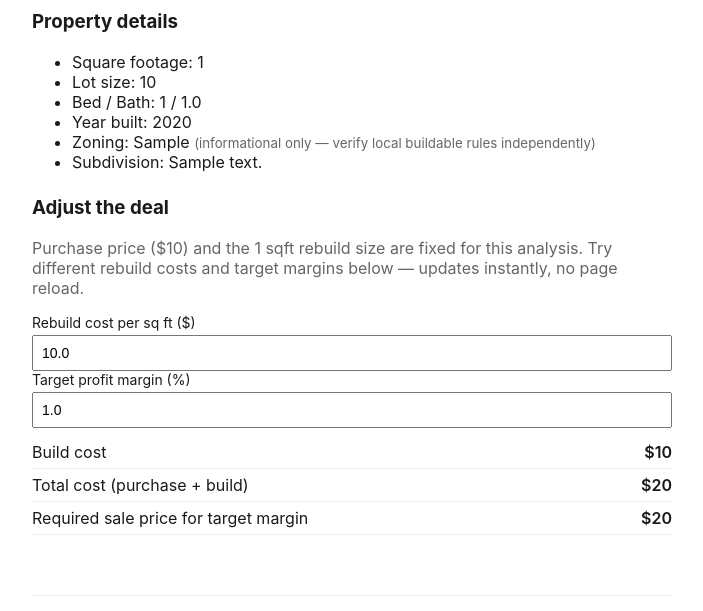
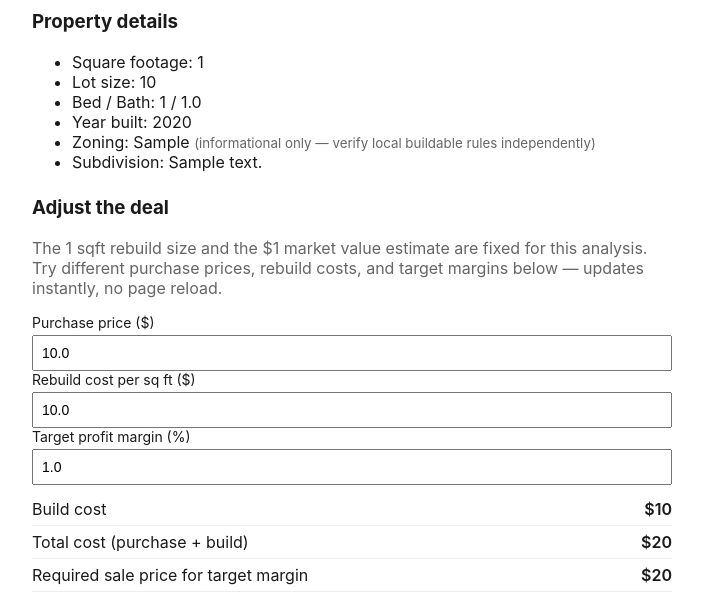
Before and after one commit to dqhomeinc/value-predictor, a Flask app: page /analyses/1 in a window 1280 px wide. Shown: the part 414-1025 px from the top of the page, without its empty margins (288-991 px from the left). Run offline with Flask 3, Linux system fonts and the light colour scheme; a user stored in the database is signed in; tables that the repository leaves empty hold one stand-in row (values such as "Sample post").

Commit message:
modify purchase price

```diff
--- a/static/results.js
+++ b/static/results.js
@@ -1,13 +1,15 @@
-// Live recompute for the results page's cost/sqft + margin sliders.
-// Mirrors services/rebuild_calc.py's calculate_rebuild_deal() exactly —
-// keep the two in sync if the formula ever changes. Deliberately has no
-// network calls: purchasePrice, propertySqft, and marketValueEstimate are
-// fixed per analysis and embedded in the page already.
+// Live recompute for the results page's purchase price / cost/sqft /
+// margin inputs. Mirrors services/rebuild_calc.py's calculate_rebuild_deal()
+// exactly — keep the two in sync if the formula ever changes. Deliberately
+// has no network calls: propertySqft and marketValueEstimate are fixed per
+// analysis and embedded in the page already; purchase price, cost/sqft,
+// and margin are all live inputs the user can adjust.
 document.addEventListener('DOMContentLoaded', () => {
   const dataEl = document.getElementById('analysis-data');
+  const purchasePriceInput = document.getElementById('purchase_price');
   const costInput = document.getElementById('cost_per_sqft');
   const marginInput = document.getElementById('profit_margin_pct');
-  if (!dataEl || !costInput || !marginInput) return;
+  if (!dataEl || !purchasePriceInput || !costInput || !marginInput) return;
 
   const fixed = JSON.parse(dataEl.textContent);
 
@@ -32,11 +34,12 @@ document.addEventListener('DOMContentLoaded', () => {
   }
 
   function recompute() {
+    const purchasePrice = parseFloat(purchasePriceInput.value) || 0;
     const costPerSqft = parseFloat(costInput.value) || 0;
     const profitMarginPct = parseFloat(marginInput.value) || 0;
 
     const deal = calculateRebuildDeal({
-      purchasePrice: fixed.purchasePrice,
+      purchasePrice,
       propertySqft: fixed.propertySqft,
       costPerSqft,
       profitMarginPct,
@@ -52,6 +55,7 @@ document.addEventListener('DOMContentLoaded', () => {
     verdictSection.classList.toggle('not-worth-it', !deal.isWorthIt);
   }
 
+  purchasePriceInput.addEventListener('input', recompute);
   costInput.addEventListener('input', recompute);
   marginInput.addEventListener('input', recompute);
   recompute();
--- a/templates/analysis_results.html
+++ b/templates/analysis_results.html
@@ -36,7 +36,10 @@
 
   <section>
     <h3>Adjust the deal</h3>
-    <p class="muted">Purchase price (${{ '{:,.0f}'.format(analysis.purchase_price) }}) and the {{ analysis.property_sqft }} sqft rebuild size are fixed for this analysis. Try different rebuild costs and target margins below — updates instantly, no page reload.</p>
+    <p class="muted">The {{ analysis.property_sqft }} sqft rebuild size and the ${{ '{:,.0f}'.format(analysis.market_value_estimate) }} market value estimate are fixed for this analysis. Try different purchase prices, rebuild costs, and target margins below — updates instantly, no page reload.</p>
+    <label>Purchase price ($)
+      <input type="number" id="purchase_price" min="0" step="1000" value="{{ analysis.purchase_price }}">
+    </label>
     <label>Rebuild cost per sq ft ($)
       <input type="number" id="cost_per_sqft" min="0" step="1" value="{{ analysis.initial_cost_per_sqft }}">
     </label>
@@ -54,7 +57,6 @@
   </section>
 
   <script id="analysis-data" type="application/json">{{ {
-      'purchasePrice': analysis.purchase_price,
       'propertySqft': analysis.property_sqft,
       'marketValueEstimate': analysis.market_value_estimate,
     } | tojson }}</script>
```
